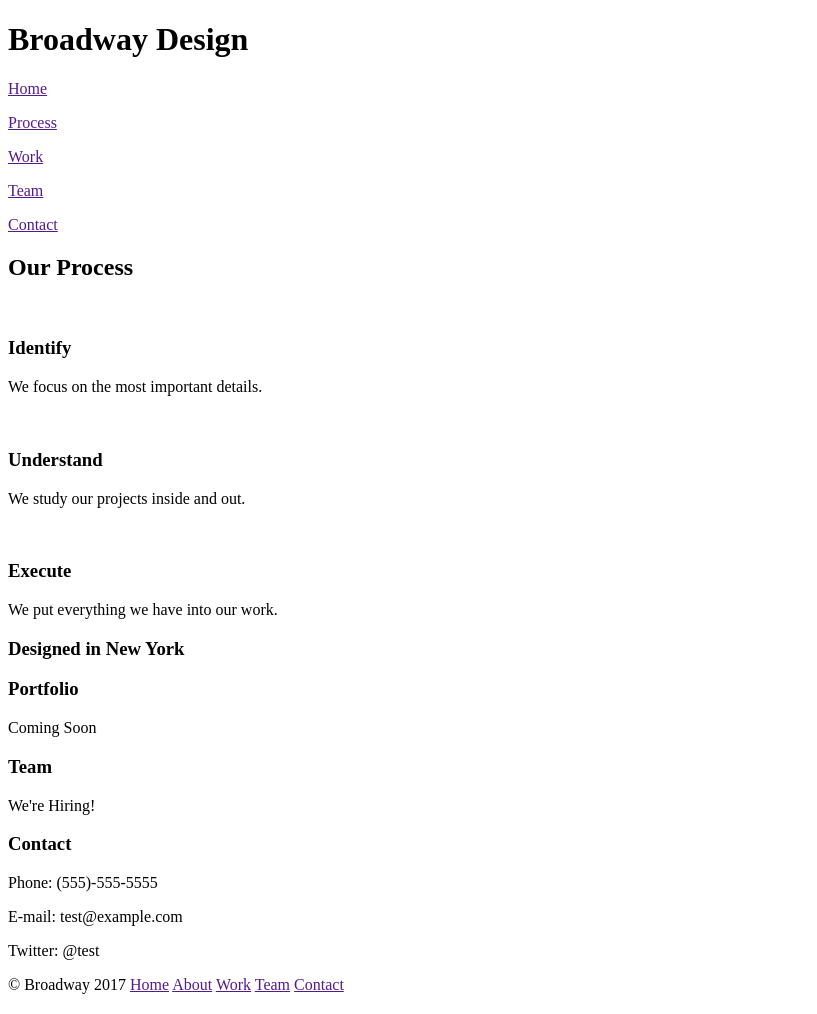
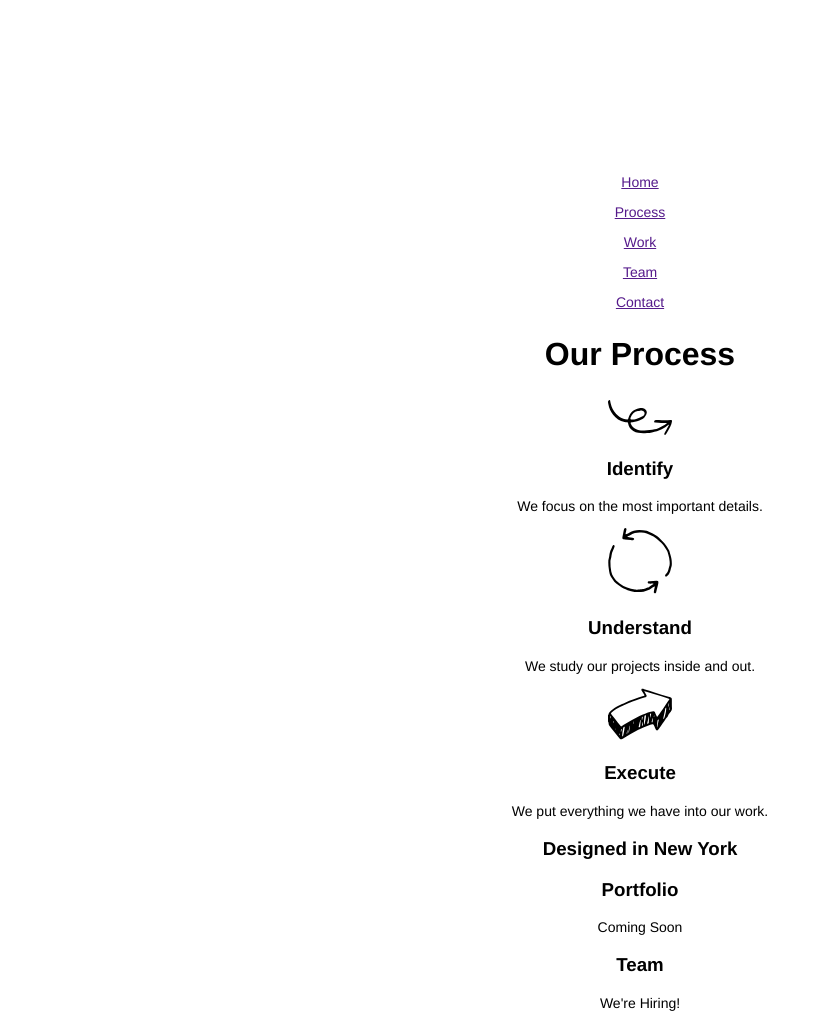
Before and after one commit to CMattler/broadway, a plain HTML site: page index.html in a window 1280 px wide. Shown: the top 1014 px of the page, without its empty margins (0-817 px from the left). Drawn offline with Linux system fonts and the light colour scheme.

Commit message:
add imgs and div ids with some css and link stylesheet.

```diff
--- a/index.html
+++ b/index.html
@@ -3,10 +3,11 @@
   <head>
     <meta charset="utf-8">
     <title>Broadway Design</title>
+    <link href="./resources/css/style.css" type="text/css" rel="stylesheet">
   </head>
   <body>
     <!--Heading and navigation-->
-    <div id="heading1">
+    <div id="heading">
     <h1>Broadway Design</h1>
       <nav>
         <p><a href="">Home</a></p>
@@ -18,24 +19,22 @@
     </div>
     <!--Icons and details-->
     <h2>Our Process</h2>
-    <img src="" />
+    <img src="./resources/images/identify.svg" />
     <h3>Identify</h3>
     <p>
       We focus on the most important details.
     </p>
-    <img src="" />
+    <img src="./resources/images/understand.svg" />
     <h3>Understand</h3>
     <p>
       We study our projects inside and out.
     </p>
-    <img src="" />
+    <img src="./resources/images/execute.svg" />
     <h3>Execute</h3>
     <p>
       We put everything we have into our work.
     </p>
-    <div id="newyork">
-      <h3>Designed in New York</h3>
-    </div>
+      <h3 class="newyork">Designed in New York</h3>
     <!--Bottom details-->
     <h3>Portfolio</h3>
     <p>
@@ -58,7 +57,7 @@
     <!--Footer-->
     <div id="footer">
       <p>
-        © Broadway 2017 <a href="">Home</a> <a href="">About</a> <a href="">Work</a> <a href="">Team</a> <a href="">Contact</a>
+        <span>© Broadway 2017</span> <a href="">Home</a> <a href="">About</a> <a href="">Work</a> <a href="">Team</a> <a href="">Contact</a>
       </p>
     </div>
   </body>
--- a/resources/css/style.css
+++ b/resources/css/style.css
@@ -0,0 +1,35 @@
+html {
+text-align: center;
+font-family: Helvetica;
+}
+h1,
+h2,
+h3 {
+  font-weight: bold;
+}
+
+h1 {
+  font-size: 70px;
+  color: white;
+}
+
+h2 {
+  font-size: 32px;
+}
+
+h3 {
+  font-size: 23;
+}
+
+p {
+  font-size: 14px;
+}
+
+#heading,
+.newyork, {
+  background-image: url("../images/the-flatiron-building.png");
+}
+
+#footer: {
+  background-color: dimgray;
+}
```
